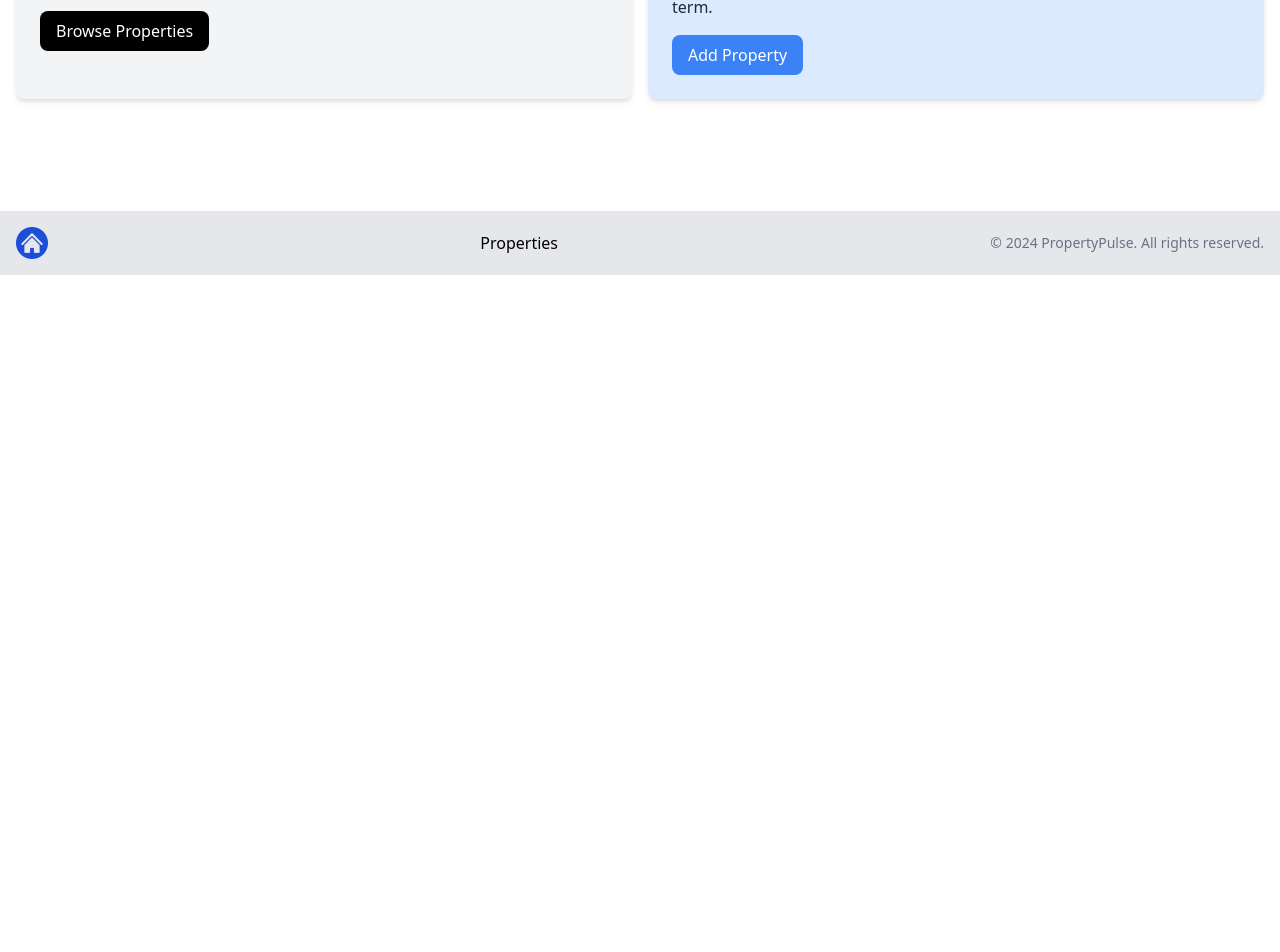
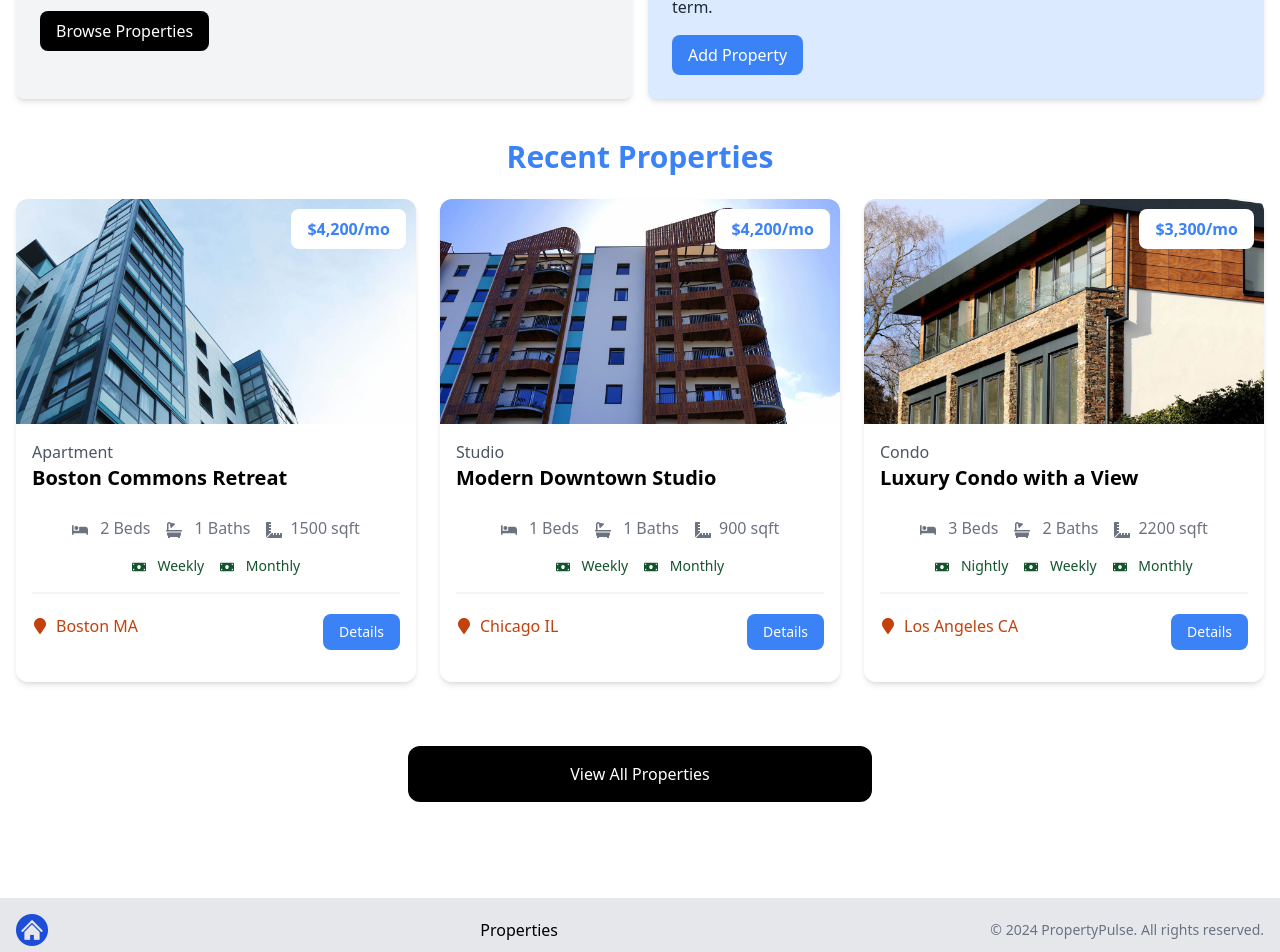
Before and after one commit to manovarun/property-pulse, a Next.js app: page / in a window 1280 px wide. Shown: the part 546-1498 px from the top of the page. Before the commit the page ends 821 px from the top, so only its background shows below. Built offline with nearby package versions, Linux system fonts and the light colour scheme.

Commit message:
Home page random property listings

```diff
--- a/app/layout.jsx
+++ b/app/layout.jsx
@@ -1,4 +1,5 @@
 import '@/assets/styles/globals.css';
+import Footer from '@/components/Footer';
 import Navbar from '@/components/Navbar';
 
 export const metadata = {
@@ -16,6 +17,7 @@ const MainLayout = ({ children }) => {
       <body>
         <Navbar />
         <main>{children}</main>
+        <Footer />
       </body>
     </html>
   );
--- a/app/page.jsx
+++ b/app/page.jsx
@@ -3,13 +3,14 @@ import Hero from '@/components/Hero';
 import Link from 'next/link';
 import InfoBoxes from '@/components/InfoBoxes';
 import Footer from '@/components/Footer';
+import HomeProperties from '@/components/HomeProperties';
 
 const HomePage = () => {
   return (
     <>
       <Hero />
       <InfoBoxes />
-      <Footer />
+      <HomeProperties />
     </>
   );
 };
--- /dev/null
+++ b/components/HomeProperties.jsx
@@ -0,0 +1,41 @@
+import React from 'react';
+import properties from '@/properties.json';
+import PropertyCard from '@/components/PropertyCard';
+import Link from 'next/link';
+
+const HomeProperties = () => {
+  const recentProperties = properties
+    .sort(() => Math.random() - Math.random())
+    .slice(0, 3);
+
+  return (
+    <>
+      <section className="px-4 py-6">
+        <div className="container-xl lg:container m-auto">
+          <h2 className="text-3xl font-bold text-blue-500 mb-6 text-center">
+            Recent Properties
+          </h2>
+          <div className="grid grid-cols-1 md:grid-cols-3 gap-6">
+            {recentProperties.length === 0 ? (
+              <p>No Properties Found</p>
+            ) : (
+              recentProperties.map((property) => (
+                <PropertyCard key={property._id} property={property} />
+              ))
+            )}
+          </div>
+        </div>
+      </section>
+      <section className="m-auto max-w-lg my-10 px-6">
+        <Link
+          href="/properties"
+          className="block bg-black text-white text-center py-4 px-6 rounded-xl hover:bg-gray-700"
+        >
+          View All Properties
+        </Link>
+      </section>
+    </>
+  );
+};
+
+export default HomeProperties;
```
